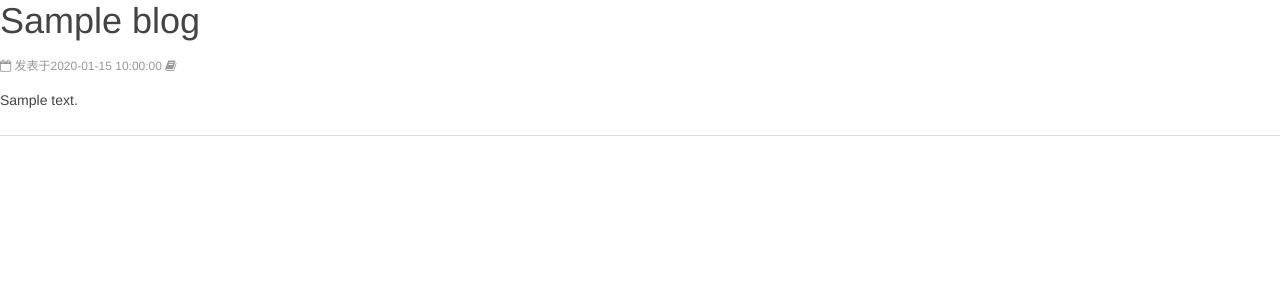
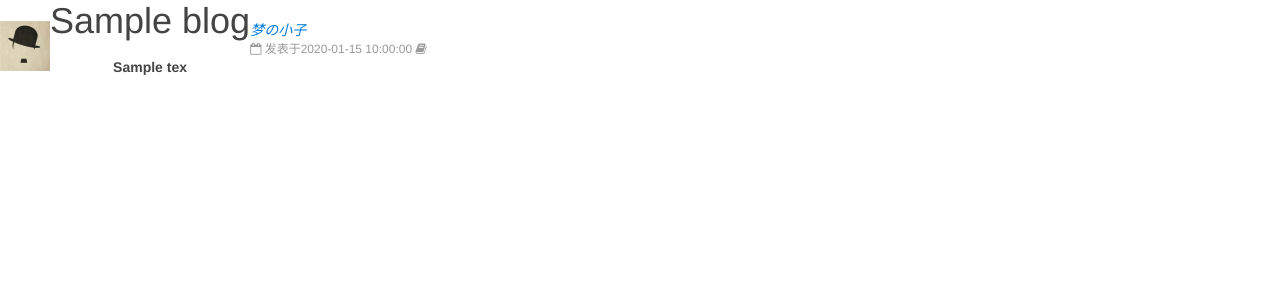
Before and after one commit to daihao42/django, a Django app: template mysite/templates/blog.html in a window 1280 px wide. Shown: the top 300 px of the page. Run offline with Django 3.2, Linux system fonts and the light colour scheme; the template is opened without the code that fills it: most values are stand-ins (such as "Sample title", 1, 10 or a date in 2020); data that the repository does not hold is empty.

Commit message:
jitashe style blogs

```diff
--- a/mysite/templates/__base__.html
+++ b/mysite/templates/__base__.html
@@ -6,6 +6,7 @@
         <title>{% block title %} ? {% endblock %} - Daisuke</title>
         <link rel="stylesheet" href="/static/uikit/css/uikit.min.css" />
         <script src="/static/js/jquery.min.js"></script>
+        <script src="/static/js/awesome.js"></script>
         <script src="/static/uikit/js/uikit.min.js"></script>
         <script src="/static/js/vue.min.js"></script>
         {% block beforehead %}<!-- before head  -->{% endblock %}
--- a/mysite/templates/blog.html
+++ b/mysite/templates/blog.html
@@ -9,21 +9,32 @@
 
 {% block content %}
 
-    <div class="o-main">
+<div class="o-main">
+    <table cellspacing="0" cellpadding="0">
     {% for blog in blogs %}
-        <article class="uk-article">
-            <h1 class="uk-article-title"><a href="/blog/{{ blog.id }}">{{ blog.title }}</a></h1>
-            <p class="o-meta uk-article-meta">
+    <tbody cellspacing="0" cellpadding="0">
+        <tr>
+            <td>
+                <img src="/static/image/1.jpg" width="50" alt="GTP"/>
+            </td>
+            <th class="common">
+                <article>
+                <h1 class="uk-article-title"><a href="/blog/{{ blog.id }}">{{ blog.title }}</a></h1>
+                <p>{{blog.content|slice:"10"}}</p>
+                </article>
+            </th>
+            <td class="by">
+                <cite class="mbm"><a rel="nofollow">梦の小子</a></cite>
+                <span >
+                <p class="o-meta uk-article-meta">
                 <i class="o-icon uk-icon-calendar-o"></i>
                 发表于{{ blog.created_at|date:"Y-m-d H:i:s" }}
                 <i class="o-icon uk-icon-book"></i>
-            </p>
-            <p>{{blog.content|truncatewords:"5"}}</p>
-        <hr class="uk-article-divider">
-        </article>
+                </p></span>
+            </td>
+        </tr>
+    </tbody>
         {% endfor %}
-    </div>
-
-
-
+    </table>
+</div>
 {% endblock %}
--- a/mysite/templates/register.html
+++ b/mysite/templates/register.html
@@ -5,7 +5,6 @@
 {% block beforehead %}
 
 <script src="/static/js/dropzone.min.js" type="text/javascript"></script>
-<script src="/static/js/awesome.js"></script>
 <script src="/static/js/sha1.min.js"></script>
 <link rel="stylesheet" href="/static/css/dropzone.min.css">
 <div id="dropz"></div>
```
Also changed, not shown: mysite/static/image/1.jpg (added).
